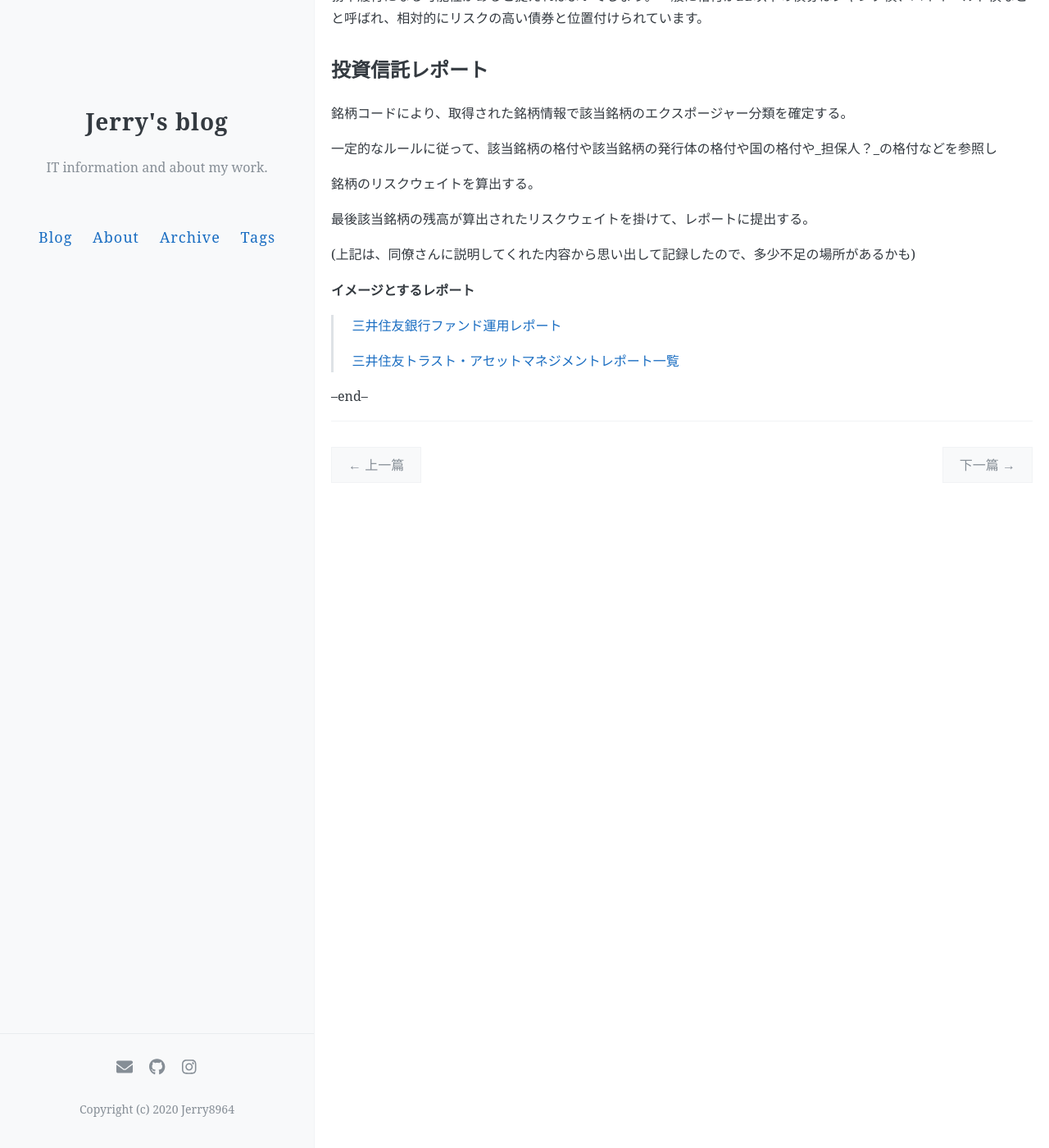
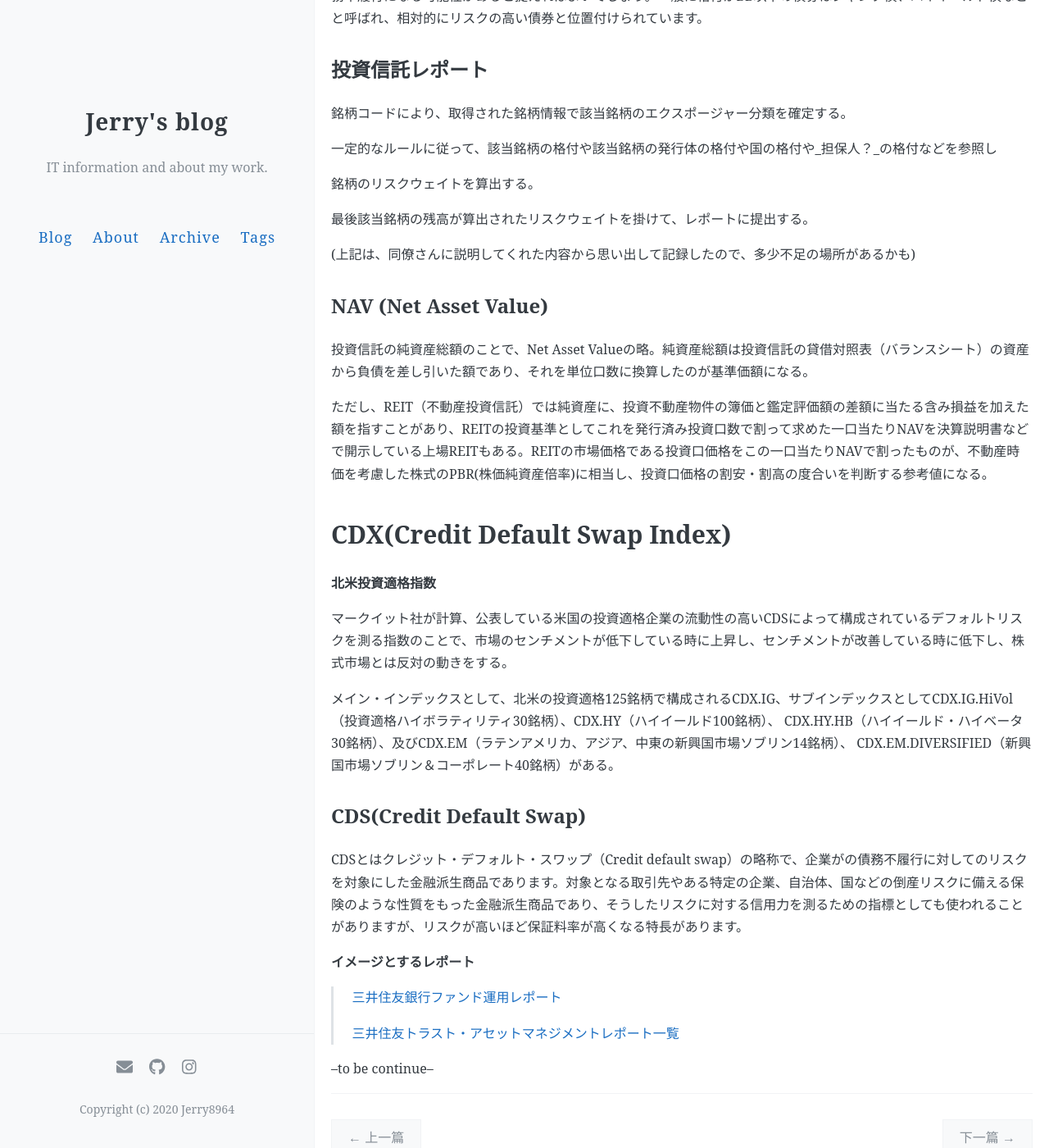
Before and after one commit to jerry8964/jerry8964.github.io, a Jekyll site: the page built from _posts/2021-12-15-bank-businesses-learning-01.md, in a window 1280 px wide and 1400 px high, scrolled down 3893 px. Shown: the whole window at 82% size. Built offline with Jekyll 4.4.1, drawn with Linux system fonts in a browser that asks for light colours; comment, search, counter and statistics services are not loaded.

Commit message:
Modify and add an acticle

```diff
--- a/_posts/2021-12-15-bank-businesses-learning-01.md
+++ b/_posts/2021-12-15-bank-businesses-learning-01.md
@@ -107,6 +107,38 @@ Stock Exchange Daily Official Listの略で、英国を中心に使用されて
 
 
 
+## NAV (Net Asset Value)
+
+投資信託の純資産総額のことで、Net Asset Valueの略。純資産総額は投資信託の貸借対照表（バランスシート）の資産から負債を差し引いた額であり、それを単位口数に換算したのが基準価額になる。
+
+ただし、REIT（不動産投資信託）では純資産に、投資不動産物件の簿価と鑑定評価額の差額に当たる含み損益を加えた額を指すことがあり、REITの投資基準としてこれを発行済み投資口数で割って求めた一口当たりNAVを決算説明書などで開示している上場REITもある。REITの市場価格である投資口価格をこの一口当たりNAVで割ったものが、不動産時価を考慮した株式のPBR(株価純資産倍率)に相当し、投資口価格の割安・割高の度合いを判断する参考値になる。
+
+
+
+# CDX(Credit Default Swap Index)
+
+**北米投資適格指数**
+
+マークイット社が計算、公表している米国の投資適格企業の流動性の高いCDSによって構成されているデフォルトリスクを測る指数のことで、市場のセンチメントが低下している時に上昇し、センチメントが改善している時に低下し、株式市場とは反対の動きをする。
+
+メイン・インデックスとして、北米の投資適格125銘柄で構成されるCDX.IG、サブインデックスとしてCDX.IG.HiVol（投資適格ハイボラティリティ30銘柄）、CDX.HY（ハイイールド100銘柄）、 CDX.HY.HB（ハイイールド・ハイベータ30銘柄）、及びCDX.EM（ラテンアメリカ、アジア、中東の新興国市場ソブリン14銘柄）、 CDX.EM.DIVERSIFIED（新興国市場ソブリン＆コーポレート40銘柄）がある。
+
+
+
+## CDS(Credit Default Swap)
+
+CDSとはクレジット・デフォルト・スワップ（Credit default swap）の略称で、企業がの債務不履行に対してのリスクを対象にした金融派生商品であります。対象となる取引先やある特定の企業、自治体、国などの倒産リスクに備える保険のような性質をもった金融派生商品であり、そうしたリスクに対する信用力を測るための指標としても使われることがありますが、リスクが高いほど保証料率が高くなる特長があります。
+
+
+
+
+
+
+
+
+
+
+
 **イメージとするレポート**
 
 > [三井住友銀行ファンド運用レポート](https://www.smbc.co.jp/fd/kojin/toushin/report/WFDBPFundReportServlet)
@@ -115,4 +147,4 @@ Stock Exchange Daily Official Listの略で、英国を中心に使用されて
 
 
 
---end--
+--to be continue--
```
Also changed, not shown: _posts/2022-03-08-sql-server-merge-loop-hash-join-diff.md (+1 -1 lines), _posts/2022-03-15-vbs-vba-unprotect.md (added, +74 -0 lines).
